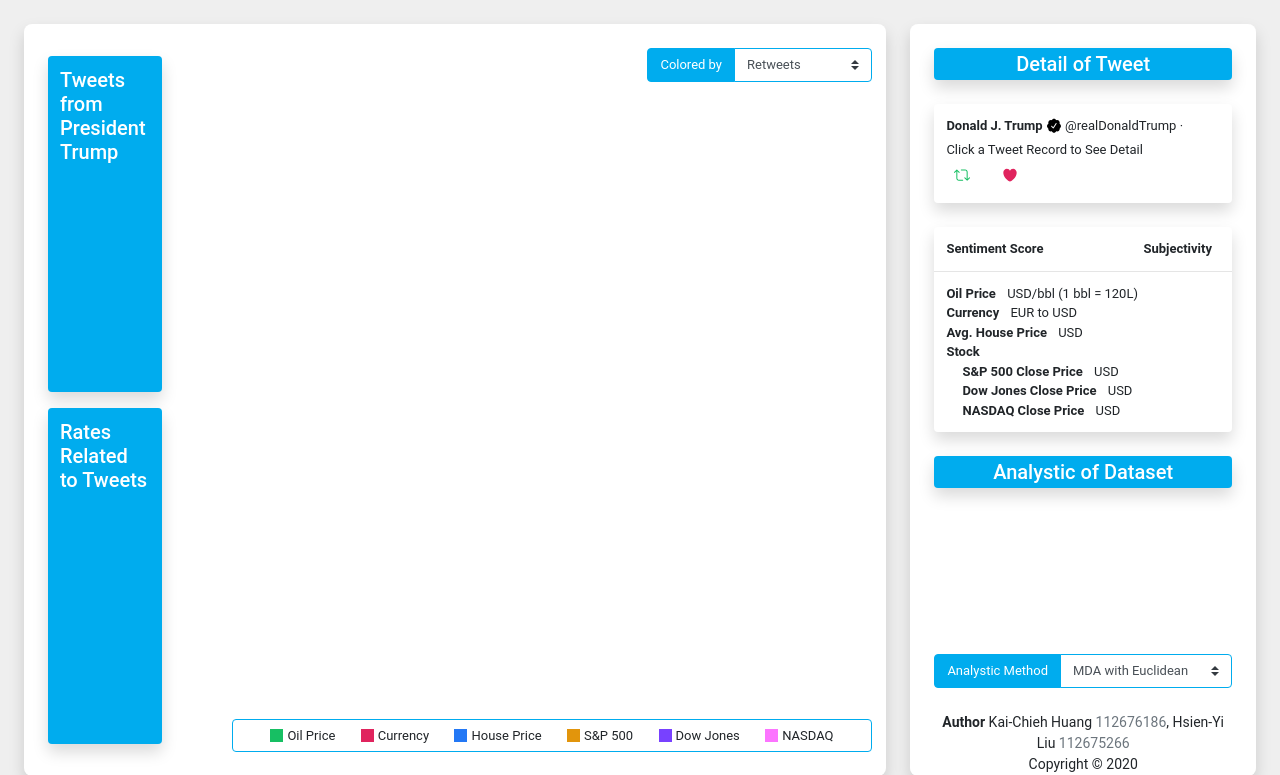
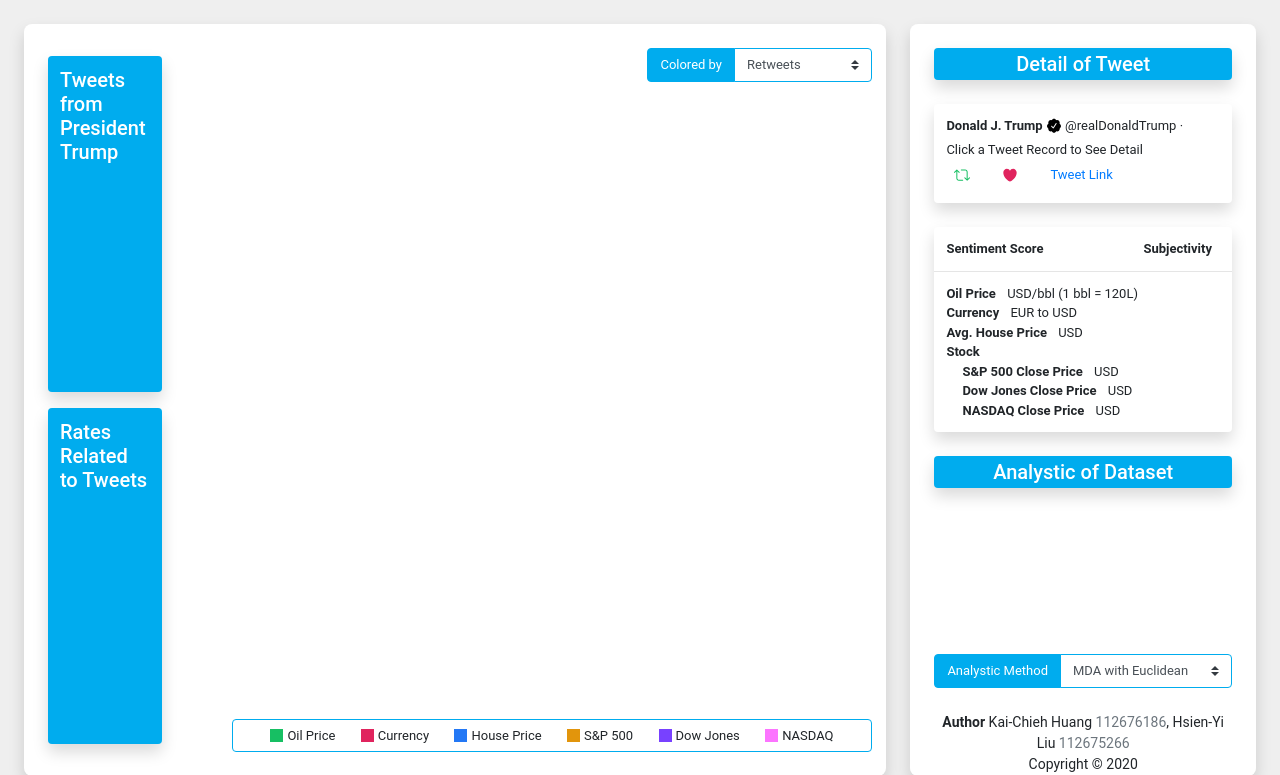
Before and after one commit to jackysiumkj/CSE564-Final-Project, a Flask app: page / in a window 1280 px wide. Shown: the top 775 px of the page. Run offline with Flask 2, Linux system fonts and the light colour scheme; data that the repository does not hold is empty; parts of the project's set-up code (start-up, migrations or seed data) failed here and were passed over; some libraries are stand-ins or nearby versions.

Commit message:
add link to tweet

```diff
--- a/static/css/main.css
+++ b/static/css/main.css
@@ -122,6 +122,10 @@ div {
   margin: 0;
 }
 
+#tweet-link {
+  font-size: 13px;
+}
+
 .more-block {
   flex: 1;
   flex-shrink: 0;
--- a/static/js/analystic_plot.js
+++ b/static/js/analystic_plot.js
@@ -174,8 +174,6 @@ async function handleAnaysticSelectorChange(value) {
     const anaRes = await fetch(`/analystic/pca`);
     rawAnaData = JSON.parse(await anaRes.json());
     draw_pca();
-
-    console.log(rawAnaData);
   }
 
 }
--- a/static/js/related_rates_plot.js
+++ b/static/js/related_rates_plot.js
@@ -214,8 +214,6 @@ function displayRatesForDetail(date) {
   const rrs = _.find(rrsPrices, { Date: date });
   const houseData = _.find(hoPrices, hoPrice => hoPrice.date.substring(0, 7) === date.substring(0, 7));
 
-  console.log(_.toNumber(rrs.currency_value));
-
   document.getElementById('detail-oi-price').innerHTML = !rrs ? '' : rrs.oil_price;
   document.getElementById('detail-cu-price').innerHTML = !rrs ? '' : _.toNumber(rrs.currency_value).toFixed(2);
   document.getElementById('detail-ho-price').innerHTML = !houseData ? '' : _.toNumber(houseData.value).toFixed(2);
--- a/static/js/tweet_plot.js
+++ b/static/js/tweet_plot.js
@@ -118,6 +118,9 @@ const draw_tweets = () => {
     document.getElementById('tweet-sentiment').innerHTML = tweet.Sentiment;
     document.getElementById('tweet-subjectivity').innerHTML = tweet.Subjectivity;
 
+    document.getElementById('tweet-link').href = tweet.link;
+    document.getElementById('tweet-link').target = '_blank';
+
     displayRatesForDetail(tweet.date);
   }
 }
@@ -129,6 +132,9 @@ function cleanTweetDetail(date) {
   document.getElementById('tweet-favorites').innerHTML = '';
   document.getElementById('tweet-sentiment').innerHTML = '';
   document.getElementById('tweet-subjectivity').innerHTML = '';
+
+  document.getElementById('tweet-link').href = '#';
+  document.getElementById('tweet-link').removeAttribute('target');
 }
 
 function handleTweetColorOnChange(value) {
--- a/templates/index.html
+++ b/templates/index.html
@@ -43,6 +43,7 @@
             <p id="tweet-retweets"></p>
             <svg viewBox="0 0 24 24" class="tweet-svg ml-4" id="like-svg"><g><path d="M12 21.638h-.014C9.403 21.59 1.95 14.856 1.95 8.478c0-3.064 2.525-5.754 5.403-5.754 2.29 0 3.83 1.58 4.646 2.73.814-1.148 2.354-2.73 4.645-2.73 2.88 0 5.404 2.69 5.404 5.755 0 6.376-7.454 13.11-10.037 13.157H12z"></path></g></svg>
             <p id="tweet-favorites"></p>
+            <a id="tweet-link" class="ml-4" href="#">Tweet Link</a>
           </div>
         </div>
         <div class="detail-wrap shadow mt-4 mb-3">
--- a/tweets_handler.py
+++ b/tweets_handler.py
@@ -23,7 +23,7 @@ def subjectivity_analysis(text):
 
 def tweets_handler():
   tweets = pd.read_csv('./src/realdonaldtrump.csv')
-  tweets = pd.DataFrame(tweets, columns = ['date', 'content', 'retweets', 'favorites'])
+  tweets = pd.DataFrame(tweets, columns = ['link', 'date', 'content', 'retweets', 'favorites'])
 
   tweets = tweets.tail(10000)
 
```
